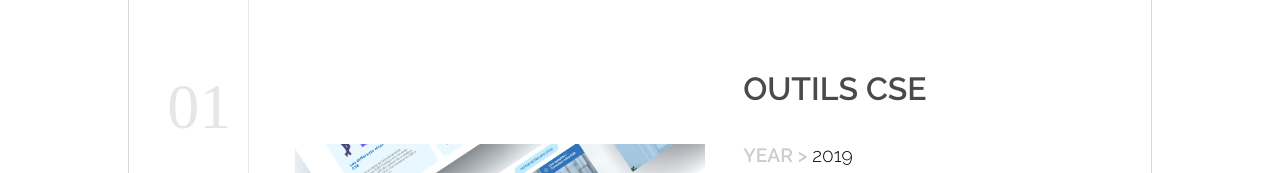
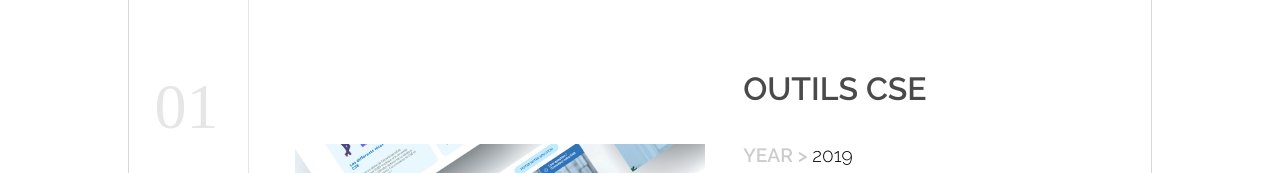
Before and after one commit to IsautierEloise/portfolio_19, a Vue app: page /#/ in a window 1280 px wide. Shown: the part 627-800 px from the top of the page. Built offline with nearby package versions, Linux system fonts and the light colour scheme; a web font is replaced by a local one.

Commit message:
scrollbar

```diff
--- a/src/components/Home.vue
+++ b/src/components/Home.vue
@@ -81,7 +81,7 @@ export default {
     {
         getHeight()
         {
-            this.windowHeight = document.documentElement.scrollHeight - (0.06 * document.documentElement.clientWidth);
+            this.windowHeight = document.documentElement.scrollHeight - (0.3 * document.documentElement.clientWidth);
         }
 
     },
@@ -242,6 +242,7 @@ export default {
                         font-family: 'Suranna', serif;
                         font-size: 4rem;
                         color: #e6e6e6;
+                        margin-left: -1vw
                     }
 
                     .project-info-block
```
